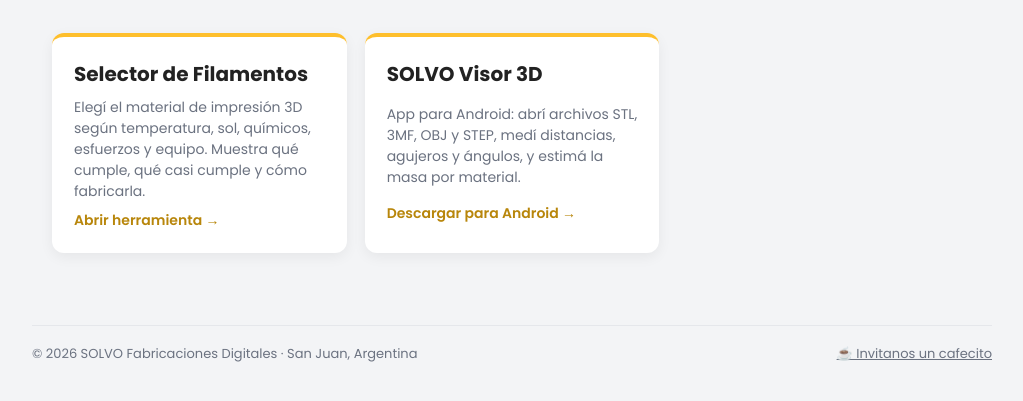
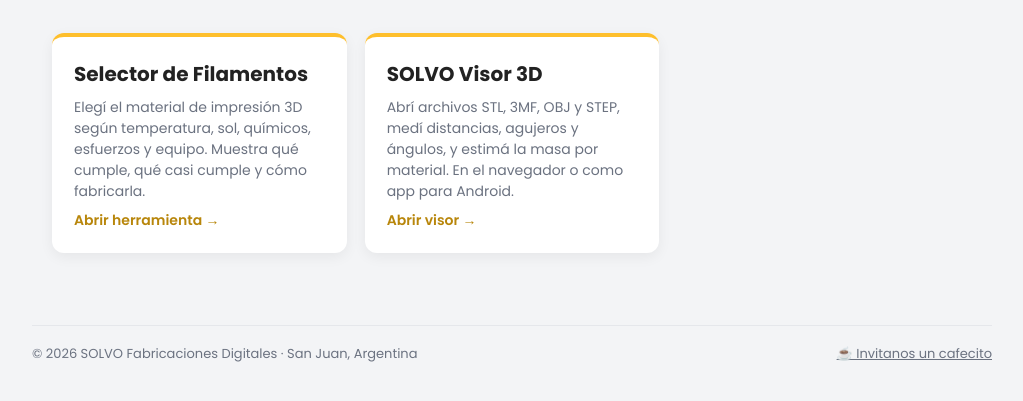
Before and after one commit to solvo-herramientas/solvo-herramientas.github.io, a plain HTML site: page index.html in a window 1280 px wide. Shown: the part 249-650 px from the top of the page, without its empty margins (128-1151 px from the left). Drawn offline with Linux system fonts and the light colour scheme.

Commit message:
Add files via upload

```diff
--- a/index.html
+++ b/index.html
@@ -50,10 +50,10 @@
       <p>Elegí el material de impresión 3D según temperatura, sol, químicos, esfuerzos y equipo. Muestra qué cumple, qué casi cumple y cómo fabricarla.</p>
       <span>Abrir herramienta →</span>
     </a>
-    <a class="tool" href="https://solvo.ar/visor-3d/">
+    <a class="tool" href="visor-3d/">
       <h2>SOLVO Visor 3D</h2>
-      <p>App para Android: abrí archivos STL, 3MF, OBJ y STEP, medí distancias, agujeros y ángulos, y estimá la masa por material.</p>
-      <span>Descargar para Android →</span>
+      <p>Abrí archivos STL, 3MF, OBJ y STEP, medí distancias, agujeros y ángulos, y estimá la masa por material. En el navegador o como app para Android.</p>
+      <span>Abrir visor →</span>
     </a>
   </div>
 </main>
```
